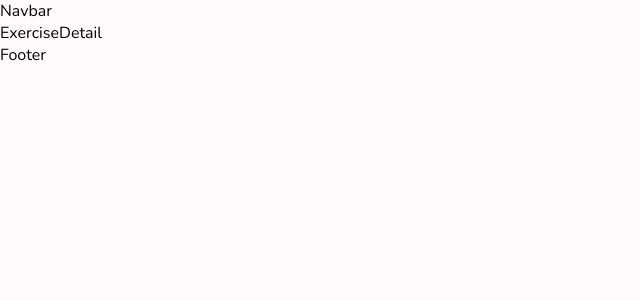
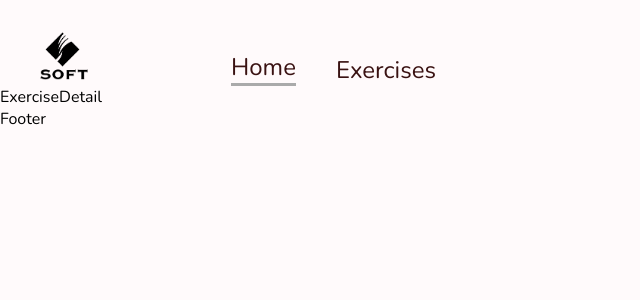
Before and after one commit to AbdulQuayyum/soft-gym, a React (Vite) app: page /Exercise/1 in a window 1280 px wide. Shown: the top 300 px of the page, without its empty margins (0-640 px from the left). Built offline with nearby package versions, Linux system fonts and the light colour scheme.

Commit message:
Cooking in progress

```diff
--- a/src/Assets/Index.js
+++ b/src/Assets/Index.jsx
@@ -1,5 +1,5 @@
 import BodyPart from "./Icons/body-part.png"
-import Equipments from "./Icons/equipments.png"
+import Equipment from "./Icons/equipment.png"
 import Gym from "./Icons/gym.png"
 import LeftArrow from "./Icons/left-arrow.png"
 import RightArrow from "./Icons/right-arrow.png"
@@ -9,5 +9,5 @@ import Banner from "./Images/banner.jpg"
 import Logo from "./Images/logo.png"
 
 export {
-    BodyPart, Equipments, Gym, LeftArrow, RightArrow, Target, Banner, Logo
+    BodyPart, Equipment, Gym, LeftArrow, RightArrow, Target, Banner, Logo
 }
--- a/src/Assets/Styles/Index.css
+++ b/src/Assets/Styles/Index.css
@@ -25,7 +25,7 @@ body {
     display: flex;
     justify-content: center;
     align-items: center;
-    color: #FF2625;
+    color: #aaa;
     font-size: 25px;
     border-radius: 4px;
     position: absolute;
@@ -69,7 +69,7 @@ body {
     width: 400px;
     height: 445px;
     background: #fff;
-    border-top: 4px solid #FF2625;
+    border-top: 4px solid #aaa;
     border-bottom-left-radius: 20px;
     text-decoration: none;
     display: flex;
@@ -95,8 +95,8 @@ body {
 }
 
 .search-btn:hover {
-    color: #FF2625 !important;
-    border: 1px solid #FF2625 !important;
+    color: #aaa !important;
+    border: 1px solid #aaa !important;
 }
 
 .exercise-video {
--- a/src/Components/Navbar.jsx
+++ b/src/Components/Navbar.jsx
@@ -1,9 +1,25 @@
 import React from 'react'
+import { Link } from 'react-router-dom';
+import { Stack } from '@mui/material';
 
-const Navbar = () => {
-    return (
-        <div>Navbar</div>
-    )
-}
+import { Logo } from "../Assets/Index"
+
+const Navbar = () => (
+    <Stack direction="row" justifyContent="space-around" sx={{ gap: { sm: '123px', xs: '40px' }, mt: { sm: '32px', xs: '20px' }, justifyContent: 'none' }} px="20px">
+        <Link to="/">
+            <img src={Logo} alt="logo" style={{ width: '48px', height: '48px', margin: '0px 20px' }} />
+        </Link>
+        <Stack
+            direction="row"
+            gap="40px"
+            fontFamily="Nunito"
+            fontSize="24px"
+            alignItems="flex-end"
+        >
+            <Link to="/" style={{ textDecoration: 'none', color: '#3A1212', borderBottom: '3px solid #aaa' }}>Home</Link>
+            <a href="#Exercises" style={{ textDecoration: 'none', color: '#3A1212' }}>Exercises</a>
+        </Stack>
+    </Stack>
+)
 
 export default Navbar
```
Also changed, not shown: src/Components/Index.jsx (renamed from src/Components/Index.js).
